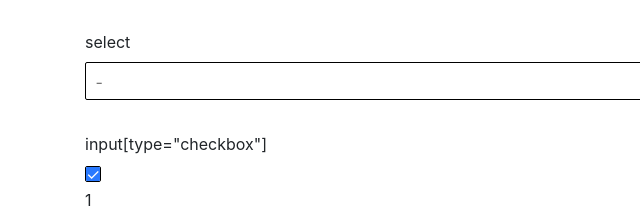
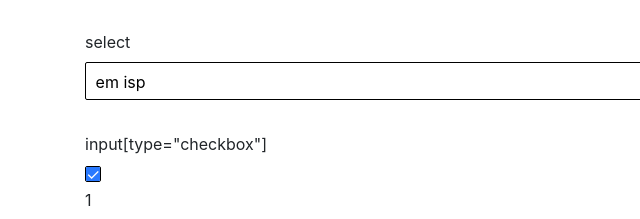
Before and after one commit to aznoqmous/custom-fields, a website built with webpack: page index.html in a window 1280 px wide. Shown: the part 452-671 px from the top of the page, 0-640 px from the left. Built offline with nearby package versions, Linux system fonts and the light colour scheme.

Commit message:
focus on open

```diff
--- a/index.html
+++ b/index.html
@@ -44,7 +44,7 @@
                 <select required name="select">
                     <option>-</option>
                     <option value="0">lor em</option>
-                    <option value="1">em isp</option>
+                    <option value="1" selected>em isp</option>
                     <option value="2">isp mu</option>
                 </select>
             </div>
```
